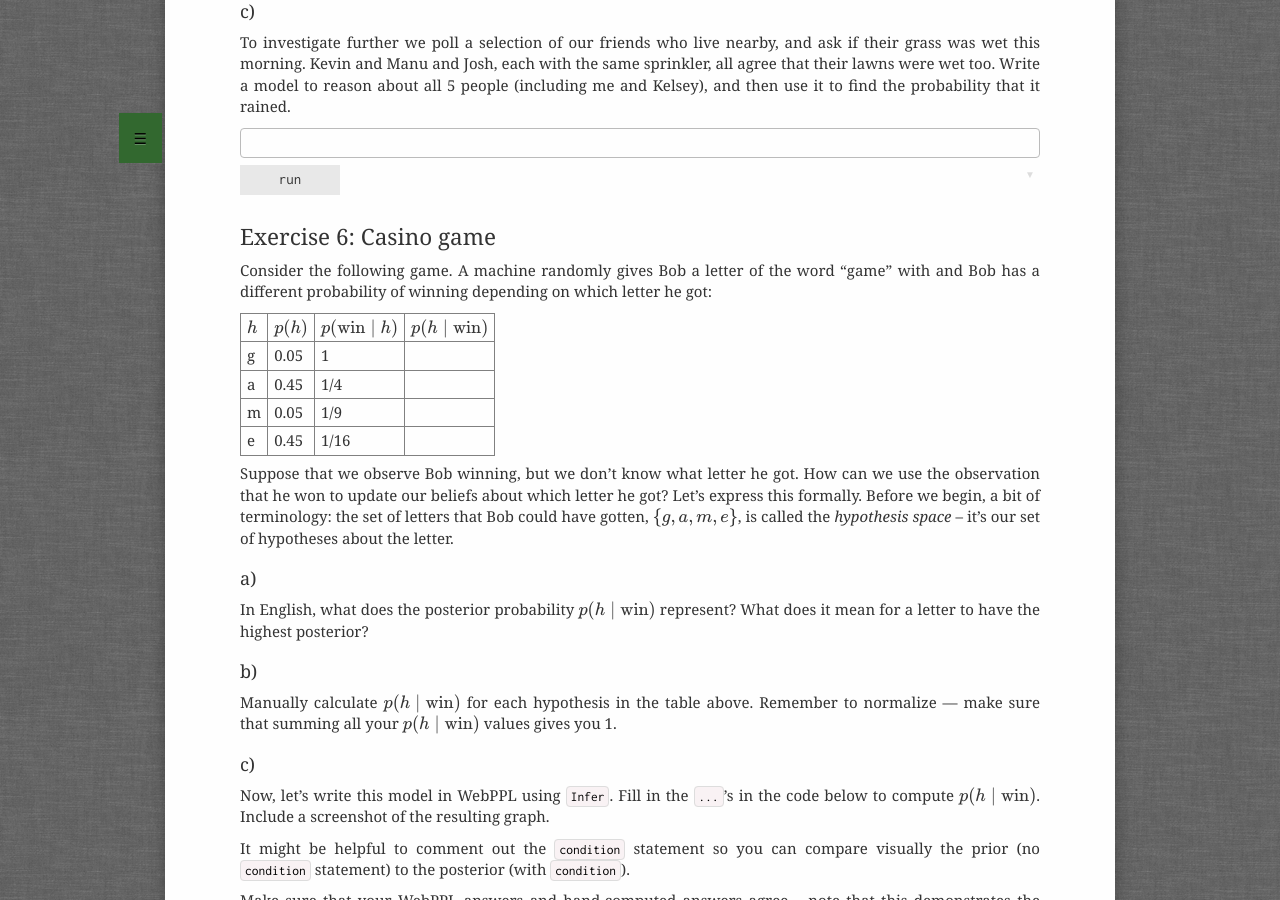
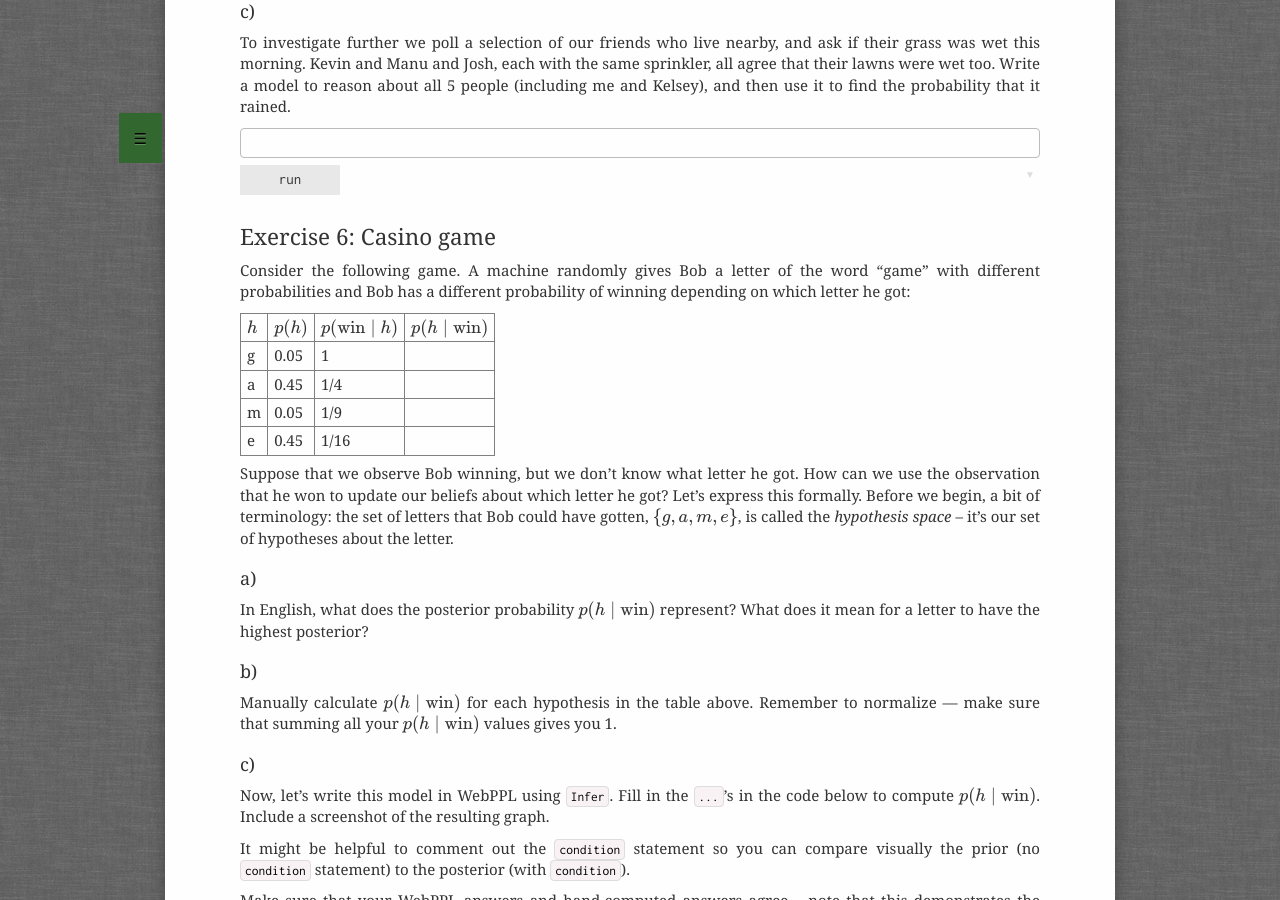
Before and after one commit to probmods/probmods2, a Jekyll site: the page built from exercises/conditioning.md, in a window 1280 px wide and 900 px high, scrolled down 4309 px. Built offline with Jekyll 4.4.1, drawn with Linux system fonts in a browser that asks for light colours; formulas are drawn with MathJax 3; a script that is not in the unit is left out; some of the changed text lies outside the part shown.

Commit message:
Clarification and typo in conditioning exercises

```diff
--- a/exercises/conditioning.md
+++ b/exercises/conditioning.md
@@ -236,7 +236,7 @@
 ## Exercise 6: Casino game
 
 Consider the following game.
-A machine randomly gives Bob a letter of the word "game" with and Bob has a different probability of winning depending on which letter he got:
+A machine randomly gives Bob a letter of the word "game" with different probabilities and Bob has a different probability of winning depending on which letter he got:
 
 | $$h$$ | $$p(h)$$ | $$p(\text{win}\mid h)$$ | $$p(h \mid \text{win})$$ |
 | ----- | -------- | ----------------------- |------------------------- |
```
Also changed, not shown: other parts of exercises/conditioning.md (+1 -1 lines), solutions/conditioning.md (+1 -1 lines).
